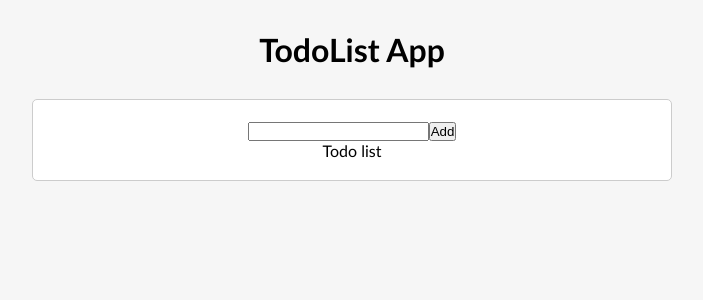
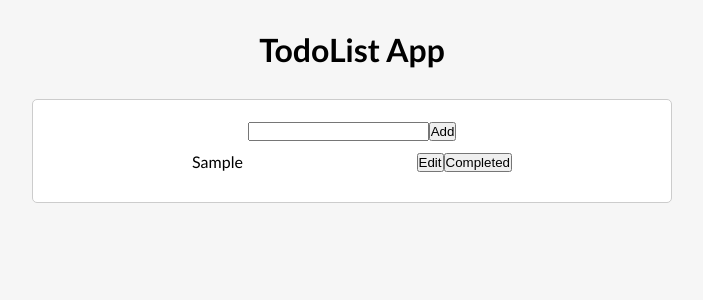
Before and after one commit to sevankeshish/Todolist-app, a React (Create React App) app: page / in a window 1280 px wide. Both pictures are taken after typing "Sample" into the empty fields and a click on the button "Add". Shown: the top 300 px of the page, without its empty margins (288-991 px from the left). Built offline with nearby package versions, Linux system fonts and the light colour scheme.

Commit message:
adding todos and completed todos

```diff
--- a/src/App.css
+++ b/src/App.css
@@ -23,3 +23,16 @@
   border-radius: 5px;
   padding: 20px;
 }
+
+.todo{
+  display: flex;
+  justify-content: space-between;
+  align-items: center;
+  width: 20rem;
+  margin:10px 0;
+}
+
+.completed{
+  text-decoration: line-through;
+  color:#ccc
+}
--- /dev/null
+++ b/src/components/Todo.jsx
@@ -0,0 +1,13 @@
+const Todo = ({showTodos,completeHandler}) => {
+    return (
+        <div className="todo">
+            <div className={showTodos.isCompleted ? "completed" : ""}>{showTodos.text}</div>
+            <div>
+                <button>Edit</button>
+                <button onClick={completeHandler}>Completed</button>
+            </div>
+        </div>
+     );
+}
+
+export default Todo;
--- a/src/components/TodoApp.jsx
+++ b/src/components/TodoApp.jsx
@@ -6,7 +6,7 @@ const TodoApp = () =>{
     const [todos, setTodos] = useState([])
 
  const todoHandler = (input) =>{
-    console.log(input);
+    // console.log(input);
     const newTodo = {
         id: Math.floor(Math.random() * 1000),
         text: input,
@@ -15,10 +15,20 @@ const TodoApp = () =>{
     setTodos([...todos, newTodo])
  }
 
+ const completeTodo = (id) =>{
+    console.log(id);
+    const index = todos.findIndex((p) => p.id === id)
+    const selectedTodo = {...todos[index]}
+    selectedTodo.isCompleted = !selectedTodo.isCompleted
+    const updatedTodos = [...todos]
+    updatedTodos[index] = selectedTodo
+    setTodos(updatedTodos)
+ }
+
     return(
         <div className="container">
             <TodoForm addTodo = {todoHandler}/>
-            <TodoList/>
+            <TodoList showTodos={todos} onComplete={completeTodo}/>
         </div>
     )
  }
--- a/src/components/TodoForm.jsx
+++ b/src/components/TodoForm.jsx
@@ -12,7 +12,8 @@ const TodoForm = ({addTodo}) =>{
         e.preventDefault()
 
         if(!input){
-            alert("add a todo !")
+            alert("enter todo !")
+            return;
         }
         addTodo(input)
         setInput("")
--- a/src/components/TodoList.jsx
+++ b/src/components/TodoList.jsx
@@ -1,9 +1,15 @@
-const TodoList = () => {
-    return (
-        <div>
-            Todo list
-        </div>
-    )
+import Todo from "./Todo"
+
+const TodoList = ({showTodos,onComplete}) => {
+    const renderTodos = () =>{
+        if (showTodos.length === 0) return <p>add some todos</p>;
+
+        return showTodos.map((p) => {
+                return <Todo key={p.id} showTodos={p} completeHandler={()=>onComplete(p.id)}/>
+            })
+    }
+
+    return <div>{renderTodos()}</div>
 }
 
 export default TodoList
```
